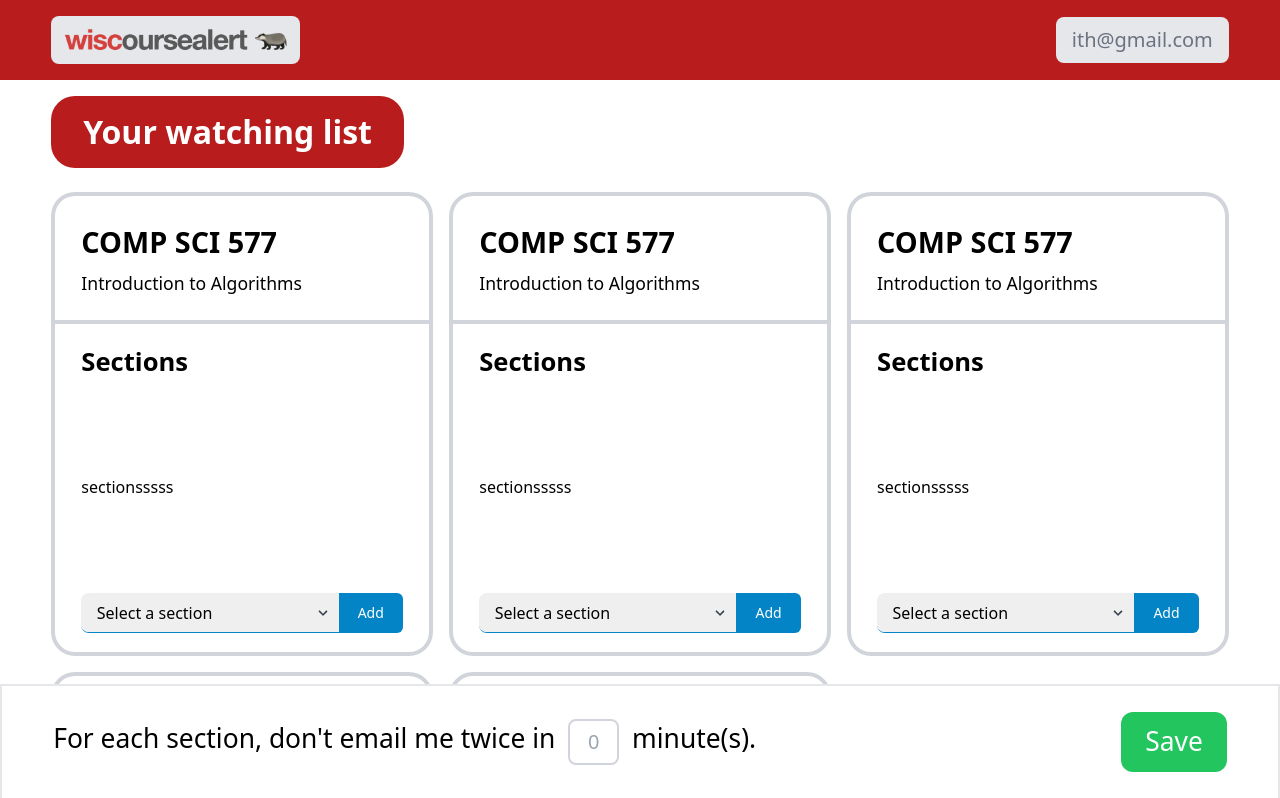
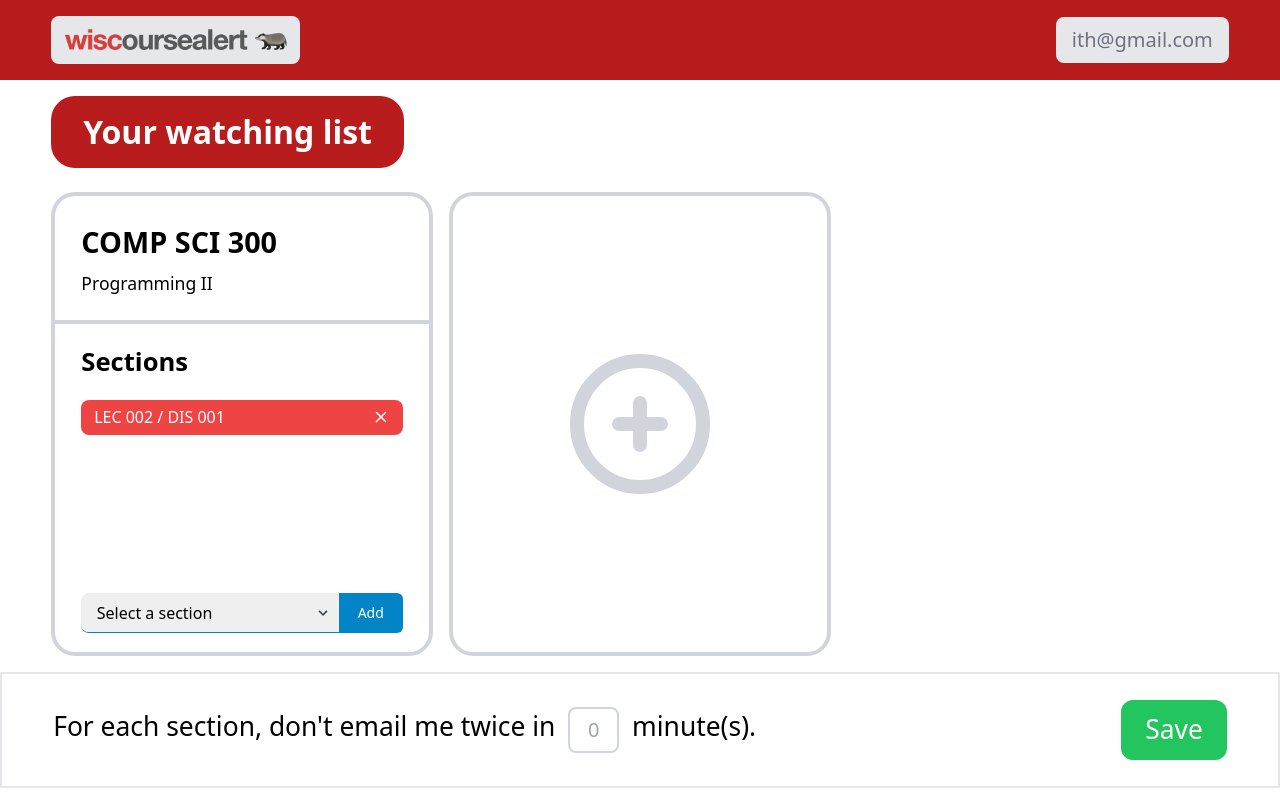
Before and after one commit to wiscoursealert/wiscoursealert, a React (Create React App) app in the folder frontend/: page /edit in a window 1280 px wide. Shown: the top 798 px of the page. Built offline with nearby package versions, Linux system fonts and the light colour scheme.

Commit message:
add sections component + add & delete section

```diff
--- a/frontend/src/components/addform.js
+++ b/frontend/src/components/addform.js
@@ -1,16 +1,89 @@
-const AddForm = () => {
+import { useEffect, useState } from "react";
+
+let allSections = [
+  {
+    section_id: "000",
+    status: "CLOSED",
+    lecture_name: "002",
+    discussion_name: "001",
+    lab_name: "",
+  },
+  {
+    section_id: "100",
+    status: "OPEN",
+    lecture_name: "001",
+    discussion_name: "001",
+    lab_name: "",
+  },
+  {
+    section_id: "200",
+    status: "WAITLISTED",
+    lecture_name: "001",
+    discussion_name: "002",
+    lab_name: "",
+  },
+  {
+    section_id: "300",
+    status: "CLOSED",
+    lecture_name: "001",
+    discussion_name: "003",
+    lab_name: "001",
+  },
+];
+
+const AddForm = ({ addSection, subjectID, courseID }) => {
+  let [value, setValue] = useState("Select a section");
+
+  const getSectionName = (section) => {
+    var name = "";
+    if (section.lecture_name.length !== 0)
+      name = name.concat("LEC ", section.lecture_name);
+    if (section.discussion_name.length !== 0)
+      name = name.concat(" / DIS ", section.discussion_name);
+    if (section.lab_name.length !== 0)
+      name = name.concat(" / LAB ", section.lab_name);
+    return name;
+  };
+
+  useEffect(() => {
+    async function getAllSections() {}
+  }, []);
+
+  const handleChange = (event) => {
+    setValue(event.target.value);
+    //setValue(event.target.value);
+  };
+
+  const handleClick = () => {
+    if (value === "Select a section") return;
+    for (var section of allSections) {
+      if (section.section_id === value) {
+        addSection(value);
+        break;
+      }
+    }
+  };
+
   return (
-    <form class="h-[2.5rem] w-auto flex">
-      <div class="flex justify-between items-center relative h-full w-4/5 border-b border-sky-600 rounded-bl-lg">
-        <select className="appearance-none w-full px-[6%] h-full rounded-l-lg leading-tight focus:outline-none focus:shadow-outline text-left hover:bg-gray-200">
-          <option selected>Select a section</option>
-          <option>Section 1</option>
-          <option>Section 2</option>
-          <option>Section 3</option>
+    <div className="h-[2.5rem] w-auto flex">
+      <div className="flex justify-between items-center relative h-full w-4/5 border-b border-sky-600 rounded-bl-lg">
+        <select
+          value={value}
+          onChange={handleChange}
+          className="appearance-none w-full px-[6%] h-full rounded-l-lg leading-tight focus:outline-none focus:shadow-outline text-left hover:bg-gray-200"
+        >
+          <option value={"Select a section"}>Select a section</option>
+          {allSections.map((section) => {
+            return (
+              <option key={section.section_id} value={section.section_id}>
+                {getSectionName(section)}
+              </option>
+            );
+          })}
         </select>
-        <div class="pointer-events-none absolute inset-y-0 right-0 flex items-center px-2 text-gray-700">
+        <div className="pointer-events-none absolute inset-y-0 right-0 flex items-center px-2 text-gray-700">
           <svg
-            class="fill-current h-4 w-4"
+            className="fill-current h-4 w-4"
             xmlns="http://www.w3.org/2000/svg"
             viewBox="0 0 20 20"
           >
@@ -21,10 +94,11 @@ const AddForm = () => {
       <button
         className="w-1/5 text-sm text-white px-2 rounded-r-md bg-sky-600 hover:bg-sky-700 border-sky-600 hover:border-sky-700 transition ease-in-out duration-300 hover:scale-105"
         type="submit"
+        onClick={handleClick}
       >
         Add
       </button>
-    </form>
+    </div>
   );
 };
 
--- a/frontend/src/components/card.js
+++ b/frontend/src/components/card.js
@@ -1,23 +1,53 @@
+import { useState } from "react";
 import AddForm from "./addform";
+import Sections from "./sections";
 
-const Card = () => {
+const Card = ({ cardCourse }) => {
+  let [course, setCourse] = useState(cardCourse);
+
+  const addSection = (section) => {
+    if (section.lecture_name !== "Select a section") {
+      for (var own of course.sections) if (own.section_id === section) return;
+
+      let temp = Object.assign({}, course);
+      temp.sections.push({ section_id: section });
+      setCourse(temp);
+    }
+  };
+
+  const deleteSection = (section) => {
+    let temp = Object.assign({}, course);
+
+    for (var i = 0; i < temp.sections.length; i++)
+      if (temp.sections[i].section_id === section) temp.sections.splice(i, 1);
+
+    setCourse(temp);
+  };
+
   return (
     <div className="grow h-[58vh] sm:max-h-[510px] lg:max-h-[600px] rounded-3xl transition ease-in-out duration-300 hover:scale-[1.02] hover:shadow-xl z-0">
       <div className="h-[28%] rounded-t-3xl border-gray-300 border-x-4 border-t-4 border-b-2">
         <div className="px-[7%] h-full flex flex-col justify-center">
           <p className="text-[4vmax] sm:text-[1.8rem] font-bold pb-[0.8vh]">
-            COMP SCI 577
+            {course.course_id}
           </p>
-          <p className="text-[2vmax] sm:text-[1.1rem]">
-            Introduction to Algorithms
-          </p>
+          <p className="text-[2vmax] sm:text-[1.1rem]">{course.course_name}</p>
         </div>
       </div>
       <div className="h-[72%] rounded-b-3xl border-gray-300 border-x-4 border-t-2 border-b-4">
         <div className="px-[7%] py-[5%] h-full flex flex-col justify-between">
           <p className="text-[3vmax] sm:text-[1.6rem] font-bold">Sections</p>
-          <div>sectionsssss</div>
-          <AddForm />
+          <Sections
+            deleteSection={deleteSection}
+            sections={course.sections}
+            subjectID={course.subjectID}
+            courseID={course.course_id}
+          />
+          <AddForm
+            addSection={addSection}
+            subjectID={course.subjectID}
+            courseID={course.course_id}
+          />
         </div>
       </div>
     </div>
--- a/frontend/src/components/cards.js
+++ b/frontend/src/components/cards.js
@@ -1,17 +1,53 @@
-import Card from "./card.js"
-import AddCard from "./addCard.js"
+import Card from "./card.js";
+import AddCard from "./addCard.js";
+import { useSearchParams } from "react-router-dom";
+
+let courses = [
+  // {
+  //   course_id:      "COMP SCI 577",
+  //   course_name:    "Introduction to Algorithms",
+  //   subject_id:     "577",
+  //   sections:
+  //   [
+  //     {
+  //       section_id: "10001"
+  //     },
+  //     {
+  //       section_id: "10002"
+  //     },
+  //     {
+  //       section_id: "10003"
+  //     },
+  //     {
+  //       section_id: "10004"
+  //     }
+  //   ]
+  // },
+  {
+    course_id: "COMP SCI 300",
+    course_name: "Programming II",
+    subject_id: "300",
+    sections: [
+      {
+        section_id: "000",
+      },
+    ],
+  },
+];
 
 const Cards = () => {
+  let [searchParam, setSearchParams] = useSearchParams();
+
+  console.log(searchParam.get("id"));
+
   return (
-      <div className="w-full h-full grid gap-4 grid-cols-[repeat(auto-fill,minmax(250px,1fr))] sm:grid-cols-[repeat(auto-fill,minmax(340px,1fr))] lg:grid-cols-[repeat(auto-fill,minmax(380px,1fr))]">
-        <Card />
-        <Card />
-        <Card />
-        <Card />
-        <AddCard />
-      </div>
-
+    <div className="w-full h-full grid gap-4 grid-cols-[repeat(auto-fill,minmax(250px,1fr))] sm:grid-cols-[repeat(auto-fill,minmax(340px,1fr))] lg:grid-cols-[repeat(auto-fill,minmax(380px,1fr))]">
+      {courses.map((course) => {
+        return <Card key={course.course_id} cardCourse={course} />;
+      })}
+      <AddCard />
+    </div>
   );
-}
+};
 
 export default Cards;
--- /dev/null
+++ b/frontend/src/components/sections.js
@@ -0,0 +1,114 @@
+import { useEffect } from "react";
+
+let allSections = [
+  {
+    section_id: "000",
+    status: "CLOSED",
+    lecture_name: "002",
+    discussion_name: "001",
+    lab_name: "",
+  },
+  {
+    section_id: "100",
+    status: "OPEN",
+    lecture_name: "001",
+    discussion_name: "001",
+    lab_name: "",
+  },
+  {
+    section_id: "200",
+    status: "WAITLISTED",
+    lecture_name: "001",
+    discussion_name: "002",
+    lab_name: "",
+  },
+  {
+    section_id: "300",
+    status: "CLOSED",
+    lecture_name: "001",
+    discussion_name: "003",
+    lab_name: "001",
+  },
+];
+const Sections = ({ deleteSection, sections, subjectID, courseID }) => {
+  useEffect(() => {
+    async function getAllSections() {}
+  }, []);
+
+  const getSectionName = (section) => {
+    var name = "";
+    if (section.lecture_name.length !== 0)
+      name = name.concat("LEC ", section.lecture_name);
+    if (section.discussion_name.length !== 0)
+      name = name.concat(" / DIS ", section.discussion_name);
+    if (section.lab_name.length !== 0)
+      name = name.concat(" / LAB ", section.lab_name);
+    return name;
+  };
+
+  const findSection = (section) => {
+    for (var allSection of allSections) {
+      if (allSection.section_id === section.section_id) return allSection;
+    }
+  };
+
+  const handleClick = (event) => {
+    const sectionID = event.currentTarget.getAttribute("data-id");
+    console.log(sectionID);
+    deleteSection(sectionID);
+  };
+
+  return (
+    <div className="overflow-y-auto h-[60%] w-full">
+      {sections.map((section) => {
+        const trueSection = findSection(section);
+        let attr =
+          trueSection.status === "OPEN"
+            ? "bg-green-500"
+            : trueSection.status === "CLOSED"
+            ? "bg-red-500"
+            : "bg-yellow-500";
+        attr = attr.concat(
+          " h-[20%] mb-[1vh] rounded-lg flex items-center transition ease-out duration-300 hover:-translate-y-[2px]"
+        );
+        return (
+          <div className={attr} key={trueSection.section_id}>
+            <div className="flex justify-between w-full ml-[1vmax] mr-[0.8vmax]">
+              <p className="text-[2vmax] sm:text-[2vmin] text-white font-medium">
+                {getSectionName(trueSection)}
+              </p>
+              <button
+                onClick={handleClick}
+                data-id={trueSection.section_id}
+                className={
+                  trueSection.status === "OPEN"
+                    ? "hover:bg-green-600 rounded-md"
+                    : trueSection.status === "CLOSED"
+                    ? "hover:bg-red-700 rounded-md"
+                    : "hover:bg-yellow-600 rounded-md"
+                }
+              >
+                <svg
+                  xmlns="http://www.w3.org/2000/svg"
+                  className="h-6 w-6 stroke-white scale-75"
+                  fill="none"
+                  viewBox="0 0 24 24"
+                  stroke="currentColor"
+                  strokeWidth={2}
+                >
+                  <path
+                    strokeLinecap="round"
+                    strokeLinejoin="round"
+                    d="M6 18L18 6M6 6l12 12"
+                  />
+                </svg>
+              </button>
+            </div>
+          </div>
+        );
+      })}
+    </div>
+  );
+};
+
+export default Sections;
--- a/frontend/src/pages/edit.js
+++ b/frontend/src/pages/edit.js
@@ -1,10 +1,8 @@
-import { useSearchParams } from "react-router-dom";
 import Navigation from "../components/navigation";
 import Cards from "../components/cards";
 import Footer from "../components/footer";
 
 const Edit = () => {
-  let [searchParam, setSearchParam] = useSearchParams();
 
   return (
     <>
```
